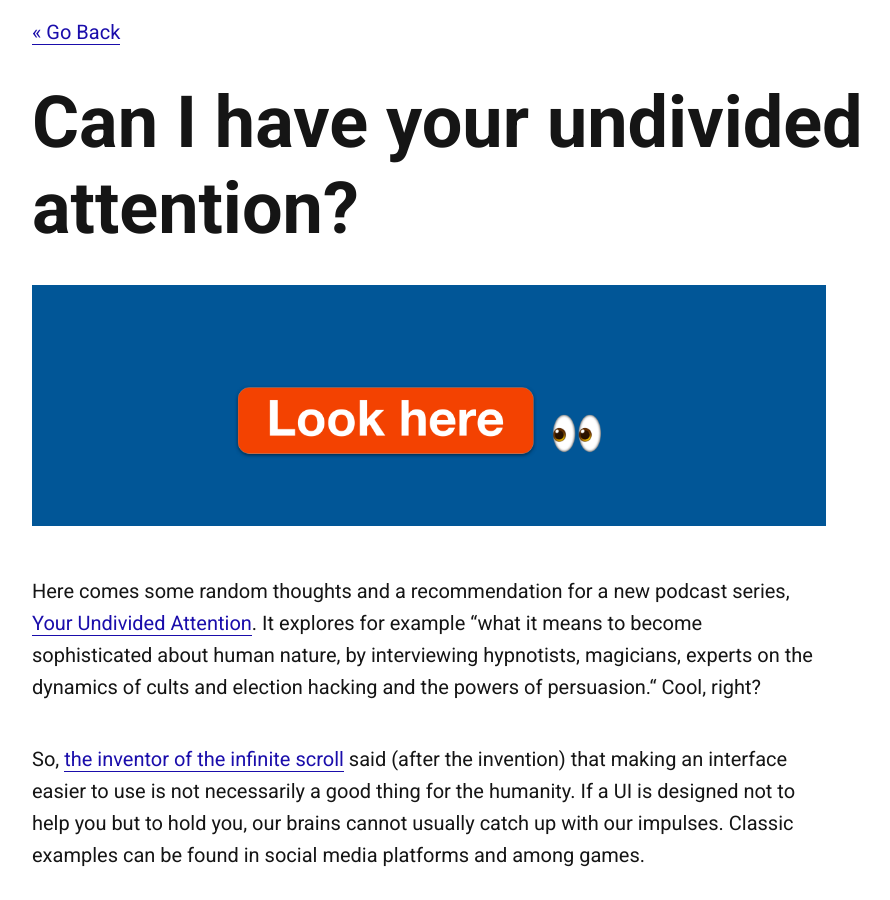
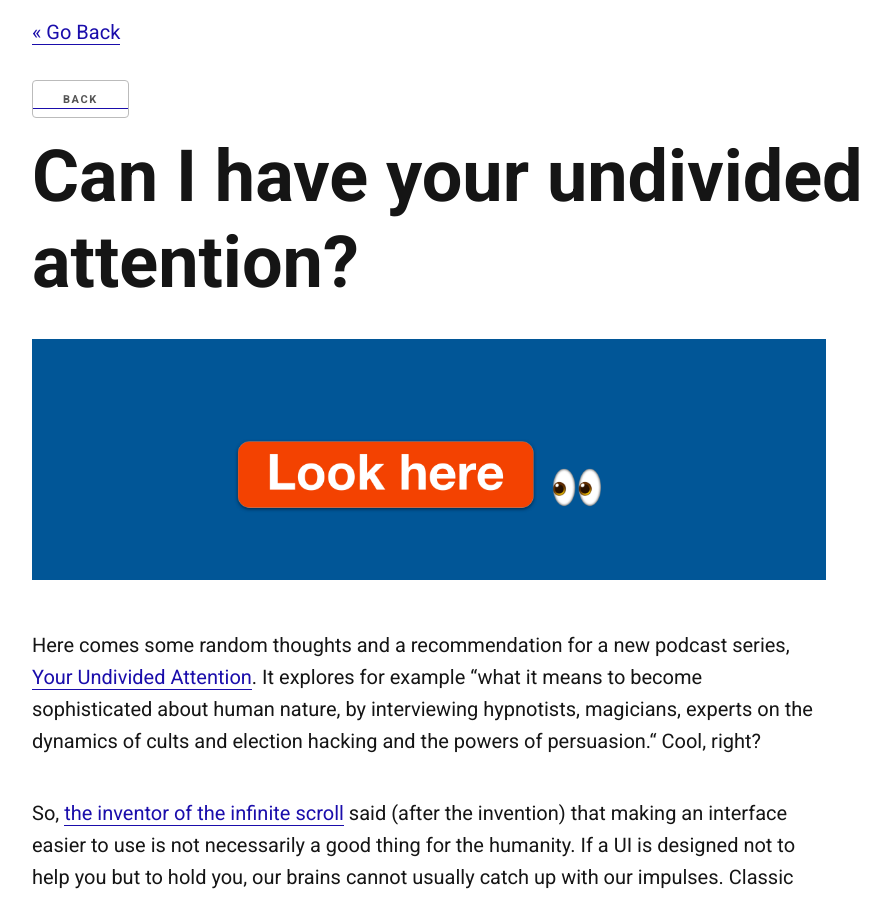
Before and after one commit to jesseu/jesseu.github.io, a Jekyll site: the page built from _posts/2020-11-15-undivided-attention.md, in a window 1280 px wide and 900 px high. Shown: the whole window, without its empty margins (128-1018 px from the left). Built offline with Jekyll 4.4.1, drawn with Linux system fonts in a browser that asks for light colours.

Commit message:
Update post.html

```diff
--- a/_layouts/post.html
+++ b/_layouts/post.html
@@ -13,6 +13,10 @@
     </script>
 </div>
 
+<a href="/">
+<button type="button" name="button" onClick="javascript:history.go('/');">Back</button>
+</a>
+
 <h1 class="post-heading">{{ page.title }}</h1>
 
     <div class="ten columns">
```
